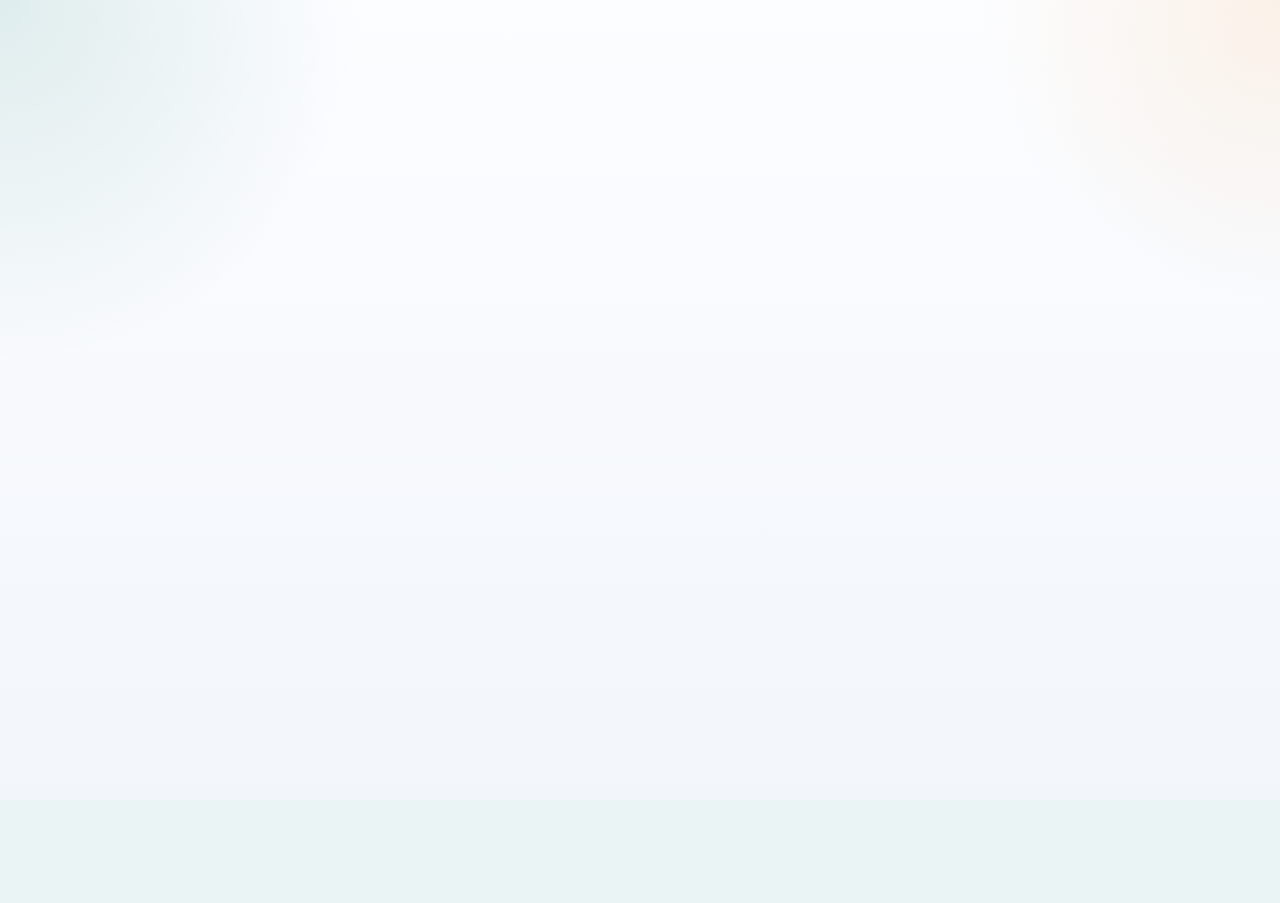
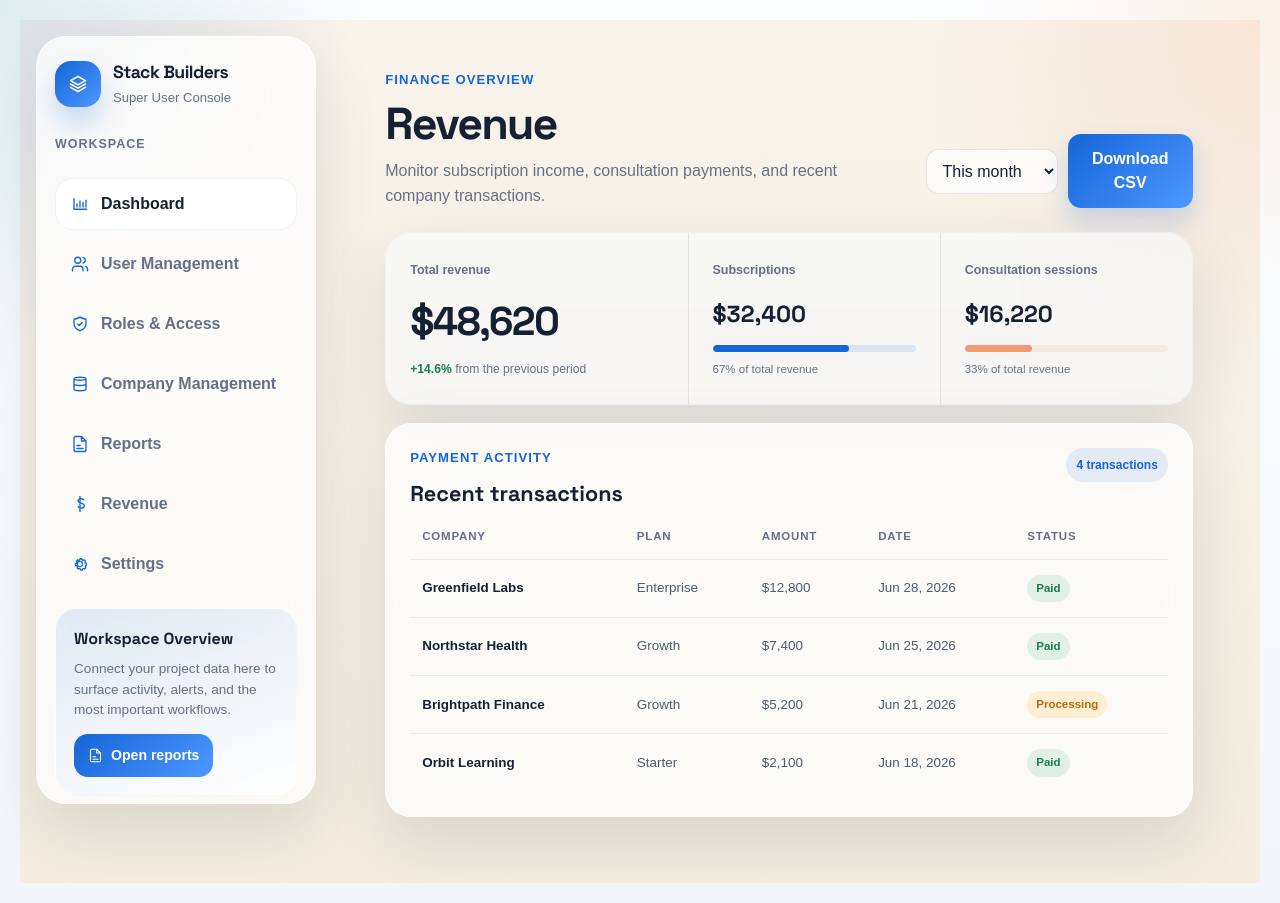
Before and after one commit to IIIT-Sricity-FSD-2024-2028/12_StackBuilders, a React (Vite) app in the folder front-end/react-app/: page /admin/revenue in a window 1280 px wide. Before the commit this address had no page. Before the commit the page ends 800 px from the top, so only its background shows below. Built offline with nearby package versions, Linux system fonts and the light colour scheme.

Commit message:
Add admin revenue page

```diff
--- a/front-end/react-app/src/App.jsx
+++ b/front-end/react-app/src/App.jsx
@@ -6,6 +6,7 @@ import UserManagement from "./features/admin/pages/UserManagement.jsx";
 import CompanyManagement from "./features/admin/pages/CompanyManagement.jsx";
 import RolesAccess from "./features/admin/pages/RolesAccess.jsx";
 import Reports from "./features/admin/pages/Reports.jsx";
+import Revenue from "./features/admin/pages/Revenue.jsx";
 import HRDashboard from "./features/hr/HRDashboard.jsx";
 import HRChallenges from "./features/hr/HRChallenges.jsx";
 import ExpertWorkspace from "./features/expert/ExpertWorkspace.jsx";
@@ -68,6 +69,7 @@ function App() {
         <Route path="/admin/companies" element={<CompanyManagement />} />
         <Route path="/admin/roles-access" element={<RolesAccess />} />
         <Route path="/admin/reports" element={<Reports />} />
+        <Route path="/admin/revenue" element={<Revenue />} />
       </Route>
 
       {/* ── Shared role-switcher layout (HR, Superadmin, Supervisor placeholders) ── */}
--- a/front-end/react-app/src/features/admin/AdminConsoleLayout.jsx
+++ b/front-end/react-app/src/features/admin/AdminConsoleLayout.jsx
@@ -47,7 +47,7 @@ function AdminConsoleLayout() {
           {navigationItems.map(([icon, label], index) => (
             <a
               className={`admin-sidebar-link${index === 0 ? " active" : ""}`}
-              href={index === 0 ? "/admin" : index === 1 ? "/admin/users" : index === 2 ? "/admin/roles-access" : index === 3 ? "/admin/companies" : index === 4 ? "/admin/reports" : `#${label.toLowerCase().replaceAll(" ", "-")}`}
+              href={index === 0 ? "/admin" : index === 1 ? "/admin/users" : index === 2 ? "/admin/roles-access" : index === 3 ? "/admin/companies" : index === 4 ? "/admin/reports" : index === 5 ? "/admin/revenue" : `#${label.toLowerCase().replaceAll(" ", "-")}`}
               key={label}
             >
               <AdminIcon name={icon} />
--- /dev/null
+++ b/front-end/react-app/src/features/admin/admin-revenue.css
@@ -0,0 +1,10 @@
+.admin-revenue-page { width: min(1180px, 100%); margin: 0 auto; }
+.admin-revenue-heading { display: flex; align-items: flex-end; justify-content: space-between; gap: 24px; margin-bottom: 24px; }
+.admin-revenue-heading h1 { margin: 0; font-family: "Space Grotesk", sans-serif; font-size: clamp(2rem, 3.5vw, 3.2rem); line-height: 1.05; letter-spacing: -.04em; }
+.admin-revenue-heading p:last-child { max-width: 560px; margin: 12px 0 0; color: #667085; line-height: 1.55; }
+.admin-revenue-actions { display: flex; align-items: center; gap: 10px; }.admin-revenue-actions select { min-height: 45px; padding: 10px 12px; border: 1px solid rgba(22, 32, 51, .1); border-radius: 13px; color: #162033; background: rgba(255, 255, 255, .7); font: inherit; outline: 0; }
+.admin-revenue-overview, .admin-revenue-panel { border: 1px solid rgba(255, 255, 255, .55); border-radius: 26px; background: rgba(255, 255, 255, .72); box-shadow: 0 24px 65px rgba(24, 39, 75, .12); backdrop-filter: blur(16px); }
+.admin-revenue-overview { display: grid; grid-template-columns: 1.2fr 1fr 1fr; gap: 1px; overflow: hidden; margin-bottom: 18px; background-color: rgba(22, 32, 51, .08); }.admin-revenue-overview > div { padding: 24px; background: rgba(255, 255, 255, .72); }.admin-revenue-overview span, .admin-revenue-source small { color: #667085; font-size: .78rem; font-weight: 700; }.admin-revenue-total strong { display: block; margin: 11px 0 4px; color: #162033; font-family: "Space Grotesk", sans-serif; font-size: 2.5rem; letter-spacing: -.04em; }.admin-revenue-total small { color: #667085; font-size: .76rem; }.admin-revenue-total b { color: #16804f; }.admin-revenue-source strong { display: block; margin: 16px 0 13px; color: #162033; font-family: "Space Grotesk", sans-serif; font-size: 1.45rem; }.admin-revenue-bar { height: 7px; overflow: hidden; border-radius: 999px; background: rgba(21, 101, 216, .12); }.admin-revenue-bar i { display: block; height: 100%; border-radius: inherit; background: #1565d8; }.admin-revenue-bar.orange { background: rgba(241, 155, 114, .15); }.admin-revenue-bar.orange i { background: #f19b72; }.admin-revenue-source small { display: block; margin-top: 9px; font-size: .72rem; font-weight: 500; }
+.admin-revenue-panel { padding: 24px; }.admin-revenue-panel-heading { display: flex; align-items: flex-start; justify-content: space-between; gap: 18px; margin-bottom: 18px; }.admin-revenue-panel-heading h2 { margin: 0; color: #162033; font-family: "Space Grotesk", sans-serif; font-size: 1.35rem; }.admin-revenue-count { padding: 8px 10px; border-radius: 999px; color: #1565d8; background: rgba(21, 101, 216, .1); font-size: .75rem; font-weight: 800; white-space: nowrap; }.admin-revenue-table-wrap { overflow-x: auto; }.admin-revenue-table { width: 100%; min-width: 680px; border-collapse: collapse; }.admin-revenue-table th { padding: 0 12px 13px; color: #667085; font-size: .72rem; font-weight: 800; letter-spacing: .07em; text-align: left; text-transform: uppercase; }.admin-revenue-table td { padding: 15px 12px; border-top: 1px solid rgba(22, 32, 51, .08); color: #4d5b6e; font-size: .84rem; }.admin-revenue-table td strong { color: #162033; }.admin-revenue-status { display: inline-flex; padding: 5px 9px; border-radius: 999px; font-size: .72rem; font-weight: 800; }.admin-revenue-paid { color: #16804f; background: rgba(29, 155, 99, .12); }.admin-revenue-processing { color: #b36b09; background: rgba(245, 158, 11, .15); }
+@media (max-width: 850px) { .admin-revenue-overview { grid-template-columns: 1fr; gap: 1px; } }
+@media (max-width: 700px) { .admin-revenue-heading { align-items: flex-start; flex-direction: column; }.admin-revenue-actions { align-items: stretch; flex-direction: column; width: 100%; }.admin-revenue-actions .admin-primary-button { width: 100%; }.admin-revenue-panel { padding: 18px; } }
--- a/front-end/react-app/src/features/admin/pages/Revenue.jsx
+++ b/front-end/react-app/src/features/admin/pages/Revenue.jsx
@@ -1,5 +1,63 @@
+import { useMemo, useState } from "react";
+import "../admin-revenue.css";
+
+const revenueByPeriod = {
+  "This month": { total: "$48,620", change: "+14.6%", subscriptions: "$32,400", sessions: "$16,220" },
+  "Last month": { total: "$42,440", change: "+8.2%", subscriptions: "$29,100", sessions: "$13,340" },
+  "This quarter": { total: "$136,780", change: "+11.9%", subscriptions: "$91,600", sessions: "$45,180" },
+};
+
+const transactions = [
+  { company: "Greenfield Labs", plan: "Enterprise", amount: "$12,800", date: "Jun 28, 2026", status: "Paid" },
+  { company: "Northstar Health", plan: "Growth", amount: "$7,400", date: "Jun 25, 2026", status: "Paid" },
+  { company: "Brightpath Finance", plan: "Growth", amount: "$5,200", date: "Jun 21, 2026", status: "Processing" },
+  { company: "Orbit Learning", plan: "Starter", amount: "$2,100", date: "Jun 18, 2026", status: "Paid" },
+];
+
 function Revenue() {
-  return <section><p className="admin-eyebrow">Administrator workspace</p><h1>Revenue</h1><p>Revenue reporting will be added here.</p></section>;
+  const [period, setPeriod] = useState("This month");
+  const metrics = useMemo(() => revenueByPeriod[period], [period]);
+
+  return (
+    <main className="admin-revenue-page">
+      <header className="admin-revenue-heading">
+        <div>
+          <p className="admin-eyebrow">Finance Overview</p>
+          <h1>Revenue</h1>
+          <p>Monitor subscription income, consultation payments, and recent company transactions.</p>
+        </div>
+        <div className="admin-revenue-actions">
+          <select value={period} onChange={(event) => setPeriod(event.target.value)} aria-label="Revenue period">
+            <option>This month</option>
+            <option>Last month</option>
+            <option>This quarter</option>
+          </select>
+          <button className="admin-primary-button" type="button">Download CSV</button>
+        </div>
+      </header>
+
+      <section className="admin-revenue-overview">
+        <div className="admin-revenue-total"><span>Total revenue</span><strong>{metrics.total}</strong><small><b>{metrics.change}</b> from the previous period</small></div>
+        <div className="admin-revenue-source"><span>Subscriptions</span><strong>{metrics.subscriptions}</strong><div className="admin-revenue-bar"><i style={{ width: "67%" }} /></div><small>67% of total revenue</small></div>
+        <div className="admin-revenue-source"><span>Consultation sessions</span><strong>{metrics.sessions}</strong><div className="admin-revenue-bar orange"><i style={{ width: "33%" }} /></div><small>33% of total revenue</small></div>
+      </section>
+
+      <section className="admin-revenue-panel">
+        <div className="admin-revenue-panel-heading"><div><p className="admin-eyebrow">Payment activity</p><h2>Recent transactions</h2></div><span className="admin-revenue-count">{transactions.length} transactions</span></div>
+        <div className="admin-revenue-table-wrap">
+          <table className="admin-revenue-table">
+            <thead><tr><th>Company</th><th>Plan</th><th>Amount</th><th>Date</th><th>Status</th></tr></thead>
+            <tbody>{transactions.map((transaction) => (
+              <tr key={`${transaction.company}-${transaction.date}`}>
+                <td><strong>{transaction.company}</strong></td><td>{transaction.plan}</td><td>{transaction.amount}</td><td>{transaction.date}</td>
+                <td><span className={`admin-revenue-status admin-revenue-${transaction.status.toLowerCase()}`}>{transaction.status}</span></td>
+              </tr>
+            ))}</tbody>
+          </table>
+        </div>
+      </section>
+    </main>
+  );
 }
 
 export default Revenue;
```
